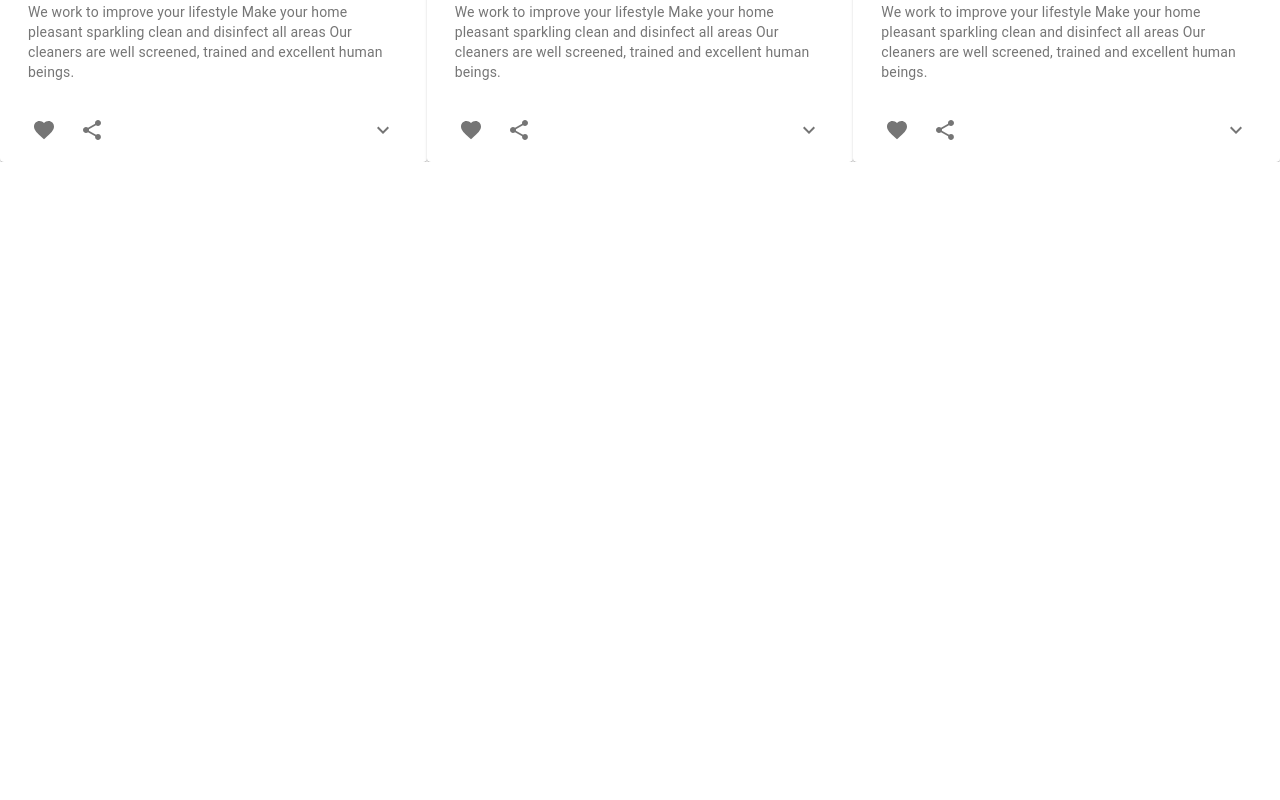
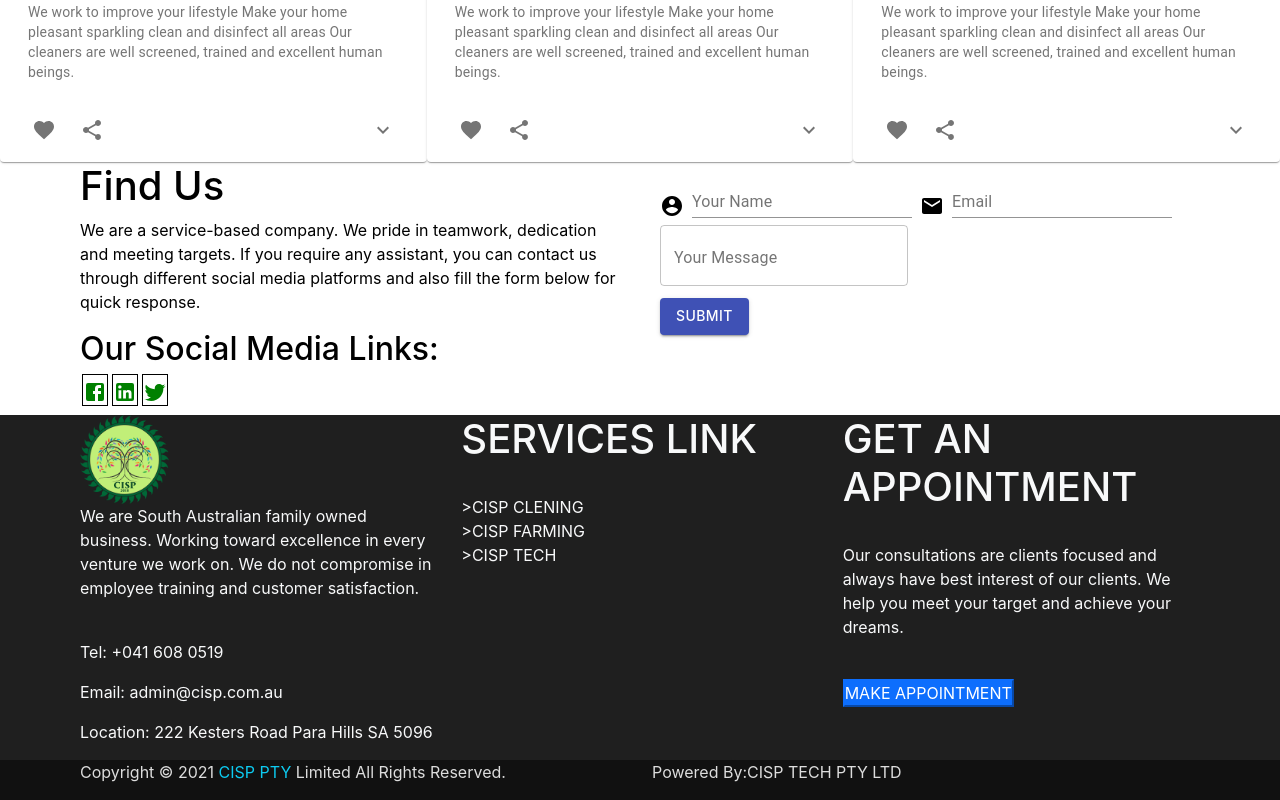
Before and after one commit to marasinipradeep/cispweb, a Next.js app in the folder frontend_cisp_next_app/: page / in a window 1280 px wide. Shown: the part 1472-2272 px from the top of the page. Before the commit the page ends 1634 px from the top, so only its background shows below. Built offline with nearby package versions, Linux system fonts and the light colour scheme.

Commit message:
Footer and contact us added.Ready for deploy

```diff
--- /dev/null
+++ b/frontend_cisp_next_app/Components/BottomFooter.js
@@ -0,0 +1,49 @@
+//import { Link } from "react-router-dom";
+import Link from "next/link";
+import Styled from 'styled-components';
+
+export default function Bottomfooter(props) {
+
+    return (
+        <BtmFooter className="container-fluid">
+            <div className="row">
+                <div className="col-sm-12 col-md-6">
+                    <p >Copyright © 2021 <a href="https://cisp.com.au/" className="text-info">CISP PTY</a> Limited All Rights Reserved.</p>
+                </div>
+                <div className="col-sm-12 col-md-6">
+                    <p >Powered By:<Link href="/" className="text-info">CISP TECH PTY LTD</Link></p>
+                </div>
+            </div>
+        </BtmFooter>
+    )
+}
+
+const BtmFooter = Styled.div`
+padding: 10px 300px;
+color:#DDDDDD;
+background: #111111;
+
+@media screen and (max-width: 1600px) and (min-width: 1300px) {
+    padding: 0rem 10rem;
+}
+
+@media screen and (max-width: 1300px) and (min-width: 900px) {
+    padding: 0rem 5rem;
+ }
+
+ @media screen and (max-width: 900px) and (min-width: 780px) {
+    padding: 0rem 0rem;
+}
+@media screen and (max-width: 780px) and (min-width: 312px) {
+    display:block;
+    align-items: center;
+    padding:0px 50px
+  }
+
+  @media (max-width: 312px) {
+    display:block;
+    align-items: center;
+    padding:0px 30px
+  }
+
+`
--- /dev/null
+++ b/frontend_cisp_next_app/Components/Footer.js
@@ -0,0 +1,99 @@
+import Styled from 'styled-components';
+export default function Footer(props) {
+
+
+    return (
+        <BtmFooter className="container-fluid ">
+            <div className="row">
+                <div className="col-sm-12 col-md-4">
+                    <div className="text-light">
+                        <Logo alt="Logo" src={'/cisp.png'} />
+                        <p>We are South Australian family owned business. Working toward excellence in every venture we work on. We do not compromise in employee training and customer satisfaction.</p><br />
+
+                        <p>Tel: +041 608 0519</p>
+                        <p>Email: admin@cisp.com.au</p>
+                        <p>Location: 222 Kesters Road Para Hills SA 5096</p>
+                    </div>
+                </div>
+
+                <div className="col-md-4">
+                    <div className="text-light">
+                        <h1>SERVICES LINK</h1><br />
+
+                        <a href="#" className="text-light">>CISP CLENING</a><br />
+                        <a href="#" className="text-light">>CISP FARMING</a><br />
+                        <a href="#" className="text-light">>CISP TECH</a><br />
+                    </div>
+                </div>
+
+                <div className="col-md-4">
+                    <div className="text-light">
+                        <h1>GET AN APPOINTMENT</h1><br />
+                        <p>Our consultations are clients focused and always have best interest of our clients. We help you meet your target and achieve your dreams.</p><br/>
+                        <button className="btn-primary">MAKE APPOINTMENT</button>
+                    </div>
+                </div>
+            </div>
+        </BtmFooter>
+    )
+}
+
+const BtmFooter = Styled.div`
+padding: 20px 300px;
+color:#DDDDDD;
+background: #1F1F1F;
+
+@media screen and (max-width: 1600px) and (min-width: 1300px) {
+    padding: 0rem 10rem;
+}
+
+@media screen and (max-width: 1300px) and (min-width: 900px) {
+    padding: 0rem 5rem;
+ }
+
+ @media screen and (max-width: 900px) and (min-width: 780px) {
+    padding: 0rem 0rem;
+}
+@media screen and (max-width: 780px) and (min-width: 312px) {
+    display:block;
+    align-items: center;
+    padding:0px 50px
+  }
+
+  @media (max-width: 312px) {
+    display:block;
+    align-items: center;
+    padding:0px 30px
+  }
+
+`
+
+
+const Logo = Styled.img`
+  color: #0D7041;
+  text-decoration: none;
+  font-weight: 700;
+  font-size: 1.7rem;
+  width:17%;
+  cursor:pointer;
+
+  @media screen and (max-width: 1600px) and (min-width: 1300px) {
+    width:30%;
+  }
+
+  @media screen and (max-width: 1300px) and (min-width: 900px) {
+    width:25%;
+  }
+
+  @media screen and (max-width: 900px) and (min-width: 780px) {
+
+    width:25%;
+  }
+
+  @media screen and (max-width: 780px) and (min-width: 312px) {
+    width:25%;
+  }
+  @media (max-width: 312px) {
+    width:30%;
+  }
+`;
--- a/frontend_cisp_next_app/Components/Page.js
+++ b/frontend_cisp_next_app/Components/Page.js
@@ -4,15 +4,20 @@ import Header from './Header';
 import Nav from './Nav';
 import NewNav from './NewNav';
 import HeroImage from './HeroImage';
+import Footer from './Footer';
+import BottomFooter from './BottomFooter';
+import Bottomfooter from './BottomFooter';
 
 export default function Page({ children }) {
     return (
         <>
             <Header />
             <NewNav />
-            <HeroImage />
+
             {children}
-        </>
+            <Footer/>
+            <Bottomfooter/>
+            </>
     )
 }
 
--- a/frontend_cisp_next_app/pages/contactus.js
+++ b/frontend_cisp_next_app/pages/contactus.js
@@ -1,15 +1,11 @@
 import React from 'react';
+import Styled from "styled-components";
 import { makeStyles } from '@material-ui/core/styles';
 import Button from '@material-ui/core/Button';
-import Input from '@material-ui/core/Input';
-import InputLabel from '@material-ui/core/InputLabel';
-import InputAdornment from '@material-ui/core/InputAdornment';
-import FormControl from '@material-ui/core/FormControl';
 import TextField from '@material-ui/core/TextField';
 import Grid from '@material-ui/core/Grid';
 import AccountCircle from '@material-ui/icons/AccountCircle';
 import Email from '@material-ui/icons/Email';
-import WrapText from '@material-ui/icons/WrapText';
 import SocialLinks from '../Components/SocialLink';
 
 const useStyles = makeStyles((theme) => ({
@@ -22,7 +18,7 @@ export default function Contactus(props) {
     const classes = useStyles();
 
     return (
-        <div className="container-fluid">
+        <Contact className="container-fluid">
             <div className="row">
                 <div className="col-sm-12 col-md-6 jumbotron ">
                     <h1 >Find Us</h1>
@@ -74,6 +70,37 @@ export default function Contactus(props) {
 
                 </div>
             </div>
-        </div>
+        </Contact>
     )
 }
+
+
+const Contact = Styled.div`
+padding: 250px 100px;
+color:#000000;
+background: #FFFFFF;
+
+@media screen and (max-width: 1600px) and (min-width: 1300px) {
+    padding: 0rem 10rem;
+}
+
+@media screen and (max-width: 1300px) and (min-width: 900px) {
+    padding: 0rem 5rem;
+ }
+
+ @media screen and (max-width: 900px) and (min-width: 780px) {
+    padding: 0rem 0rem;
+}
+@media screen and (max-width: 780px) and (min-width: 312px) {
+    display:block;
+    align-items: center;
+    padding:0px 50px
+  }
+
+  @media (max-width: 312px) {
+    display:block;
+    align-items: center;
+    padding:0px 30px
+  }
+
+`
--- a/frontend_cisp_next_app/pages/index.js
+++ b/frontend_cisp_next_app/pages/index.js
@@ -3,12 +3,17 @@ import styles from '../styles/Home.module.css'
 import Page from '../Components/Header';
 import AboutUS from "../pages/aboutus";
 import Services from "../pages/services";
+import HeroImage from "../Components/HeroImage";
+import ContactUs from "../pages/contactus";
 
 export default function Home() {
   return (
     <>
+      <HeroImage/>
       <AboutUS />
+
       <Services />
+      <ContactUs/>
     </>
   )
 }
```
